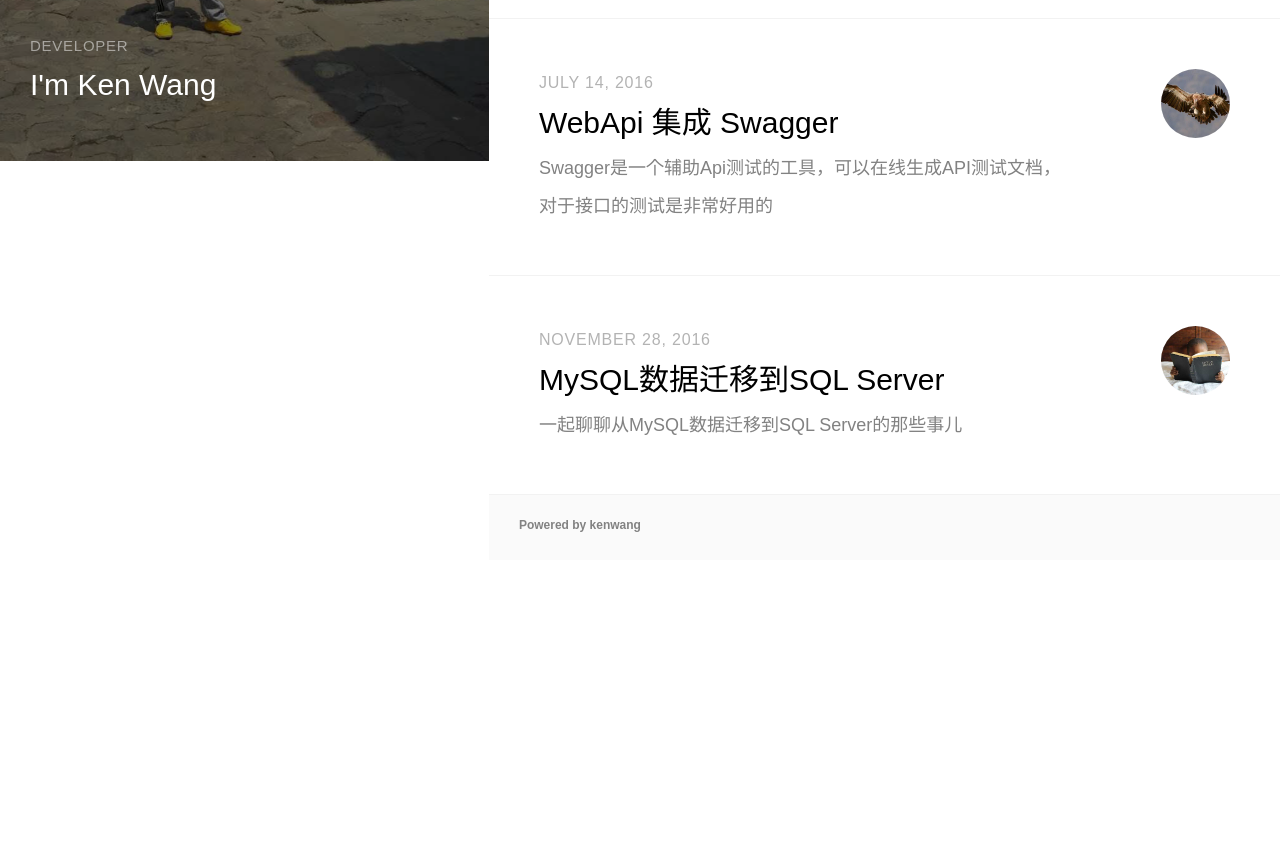
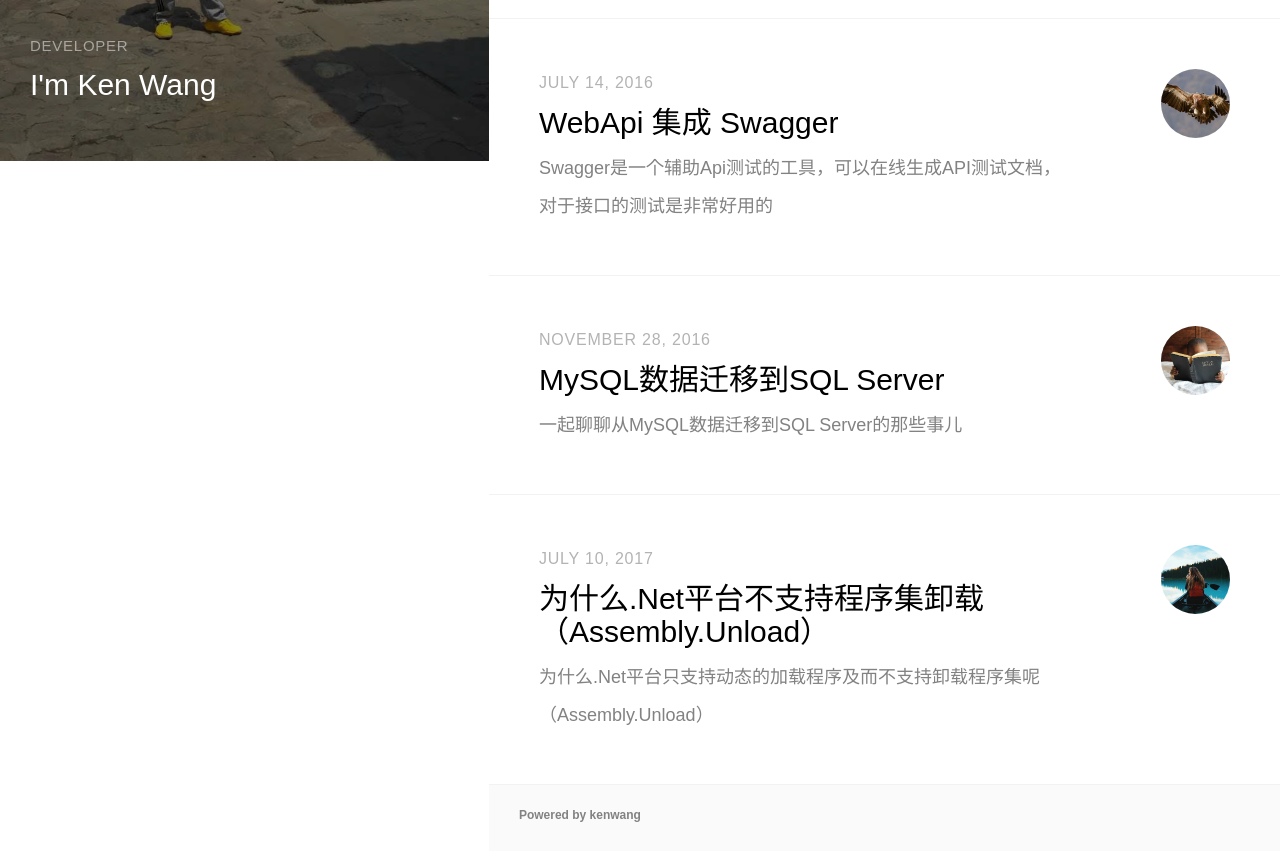
Before and after one commit to KenWang007/KenWang, a plain HTML site: page index.html in a window 1280 px wide. Shown: the part 639-1490 px from the top of the page. Before the commit the page ends 1199 px from the top, so only its background shows below. Drawn offline with Linux system fonts and the light colour scheme; files whose address does not match are found by name.

Commit message:
add new blog

```diff
--- a/index.html
+++ b/index.html
@@ -100,6 +100,17 @@
                     </div>
                 </div>
 
+                <div class="fh5co-entry padding">
+                    <img src="images/project-7.jpg">
+                    <div>
+                        <span class="fh5co-post-date">July 10, 2017</span>
+                        <h2>
+                            <a href="articles/dontSupportAssemblyUnload.html">为什么.Net平台不支持程序集卸载（Assembly.Unload）</a>
+                        </h2>
+                        <p>为什么.Net平台只支持动态的加载程序及而不支持卸载程序集呢（Assembly.Unload）</p>
+                    </div>
+                </div>
+
                 <footer>
                     <label>Powered by kenwang</label>
                 </footer>
```
